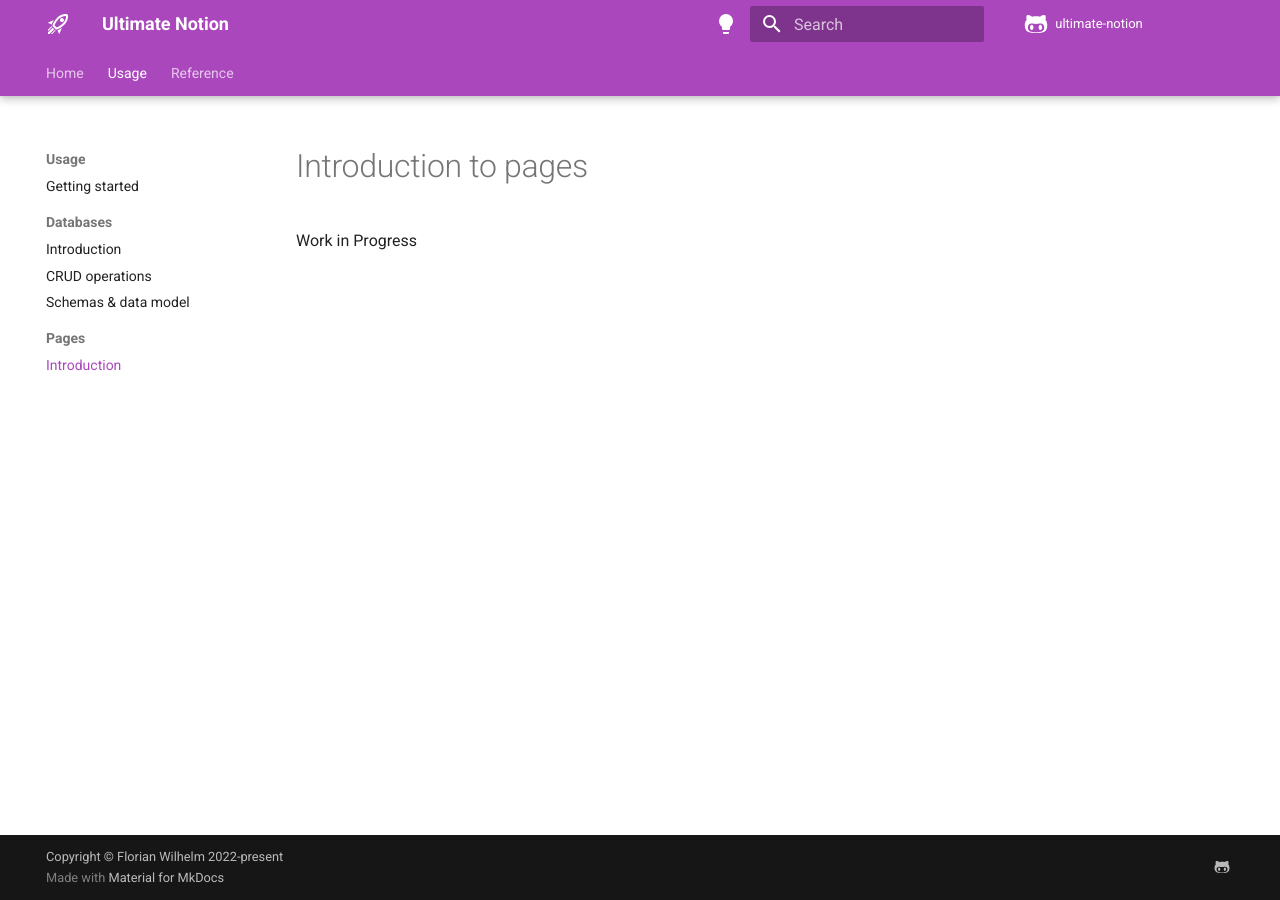
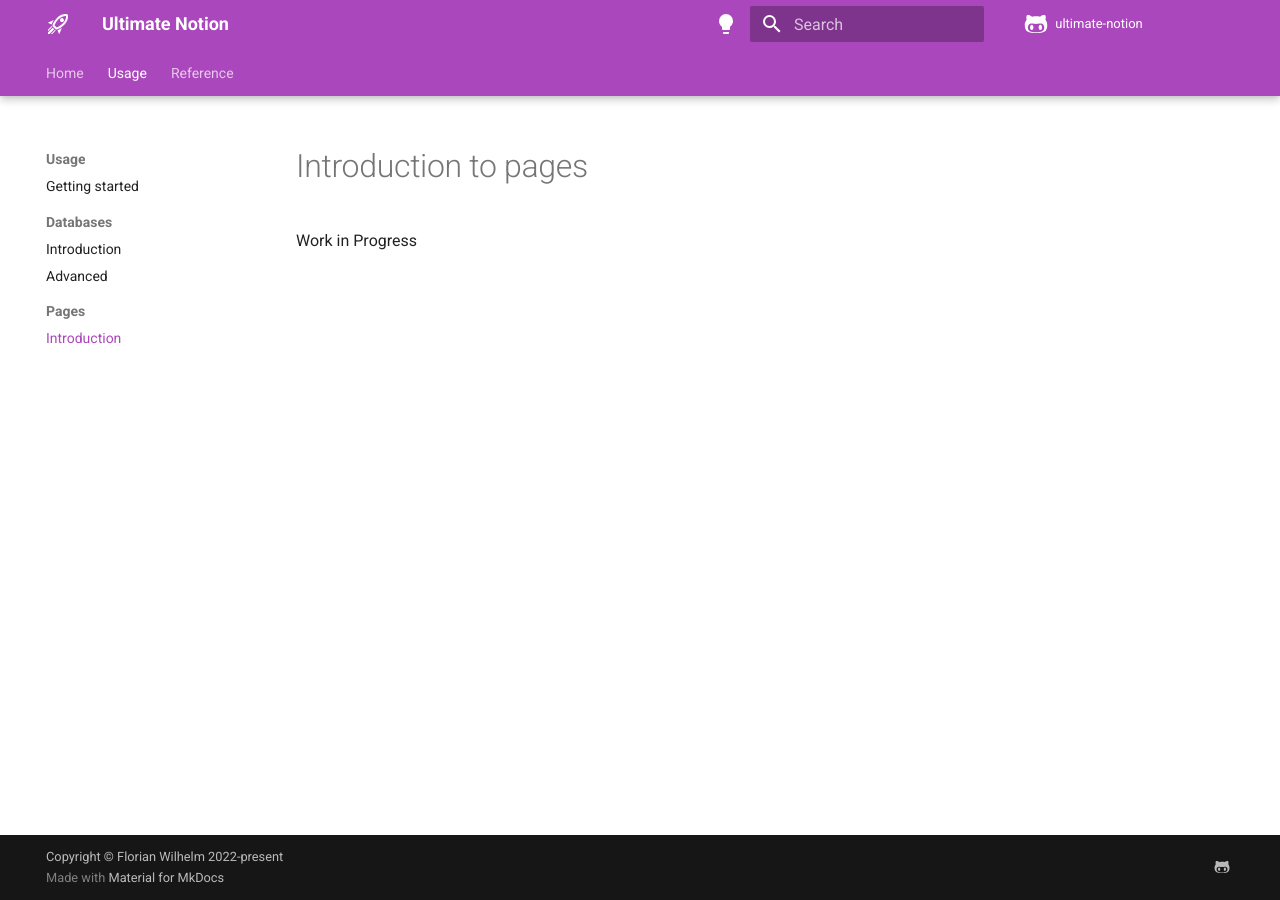
Before and after one commit to ultimate-notion/ultimate-notion, an MkDocs documentation site: the page built from docs/usage/page_introduction.md, in a window 1280 px wide. Built offline with MkDocs 1.6.1 and Material for MkDocs 9.7.7, drawn with Linux system fonts in a browser that asks for light colours; comment, search, counter and statistics services are not loaded; the version menu is left out.

Commit message:
Restructured docs again

```diff
--- a/mkdocs.yml
+++ b/mkdocs.yml
@@ -21,11 +21,10 @@
   - Usage:
     - "Getting started": usage/getting_started.md
     - Databases:
-      - Introduction: usage/db_getting_started.md
-      - "CRUD operations": usage/db_crud.md
-      - "Schemas & data model": usage/db_data_model.md
+      - Introduction: usage/db_introduction.md
+      - Advanced: usage/db_advanced.md
     - Pages:
-      - Introduction: usage/page_getting_started.md
+      - Introduction: usage/page_introduction.md
   # defer to gen-files + literate-nav
   - Reference: reference/ultimate_notion/
 
```
Also changed, not shown: docs/usage/db_advanced.md (renamed from docs/usage/db_data_model.md, +1 -0 lines), docs/usage/db_crud.md (deleted, +0 -3 lines), docs/usage/db_introduction.md (renamed from docs/usage/db_getting_started.md), docs/usage/page_introduction.md (renamed from docs/usage/page_getting_started.md).
